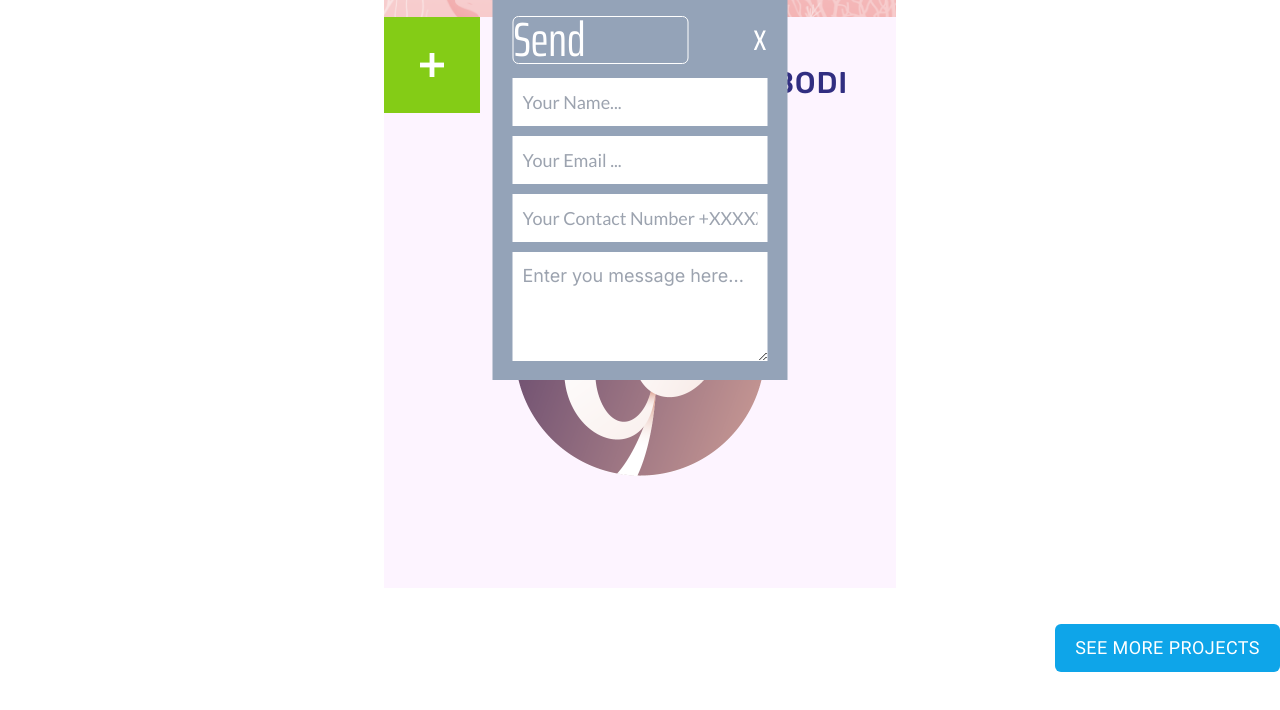
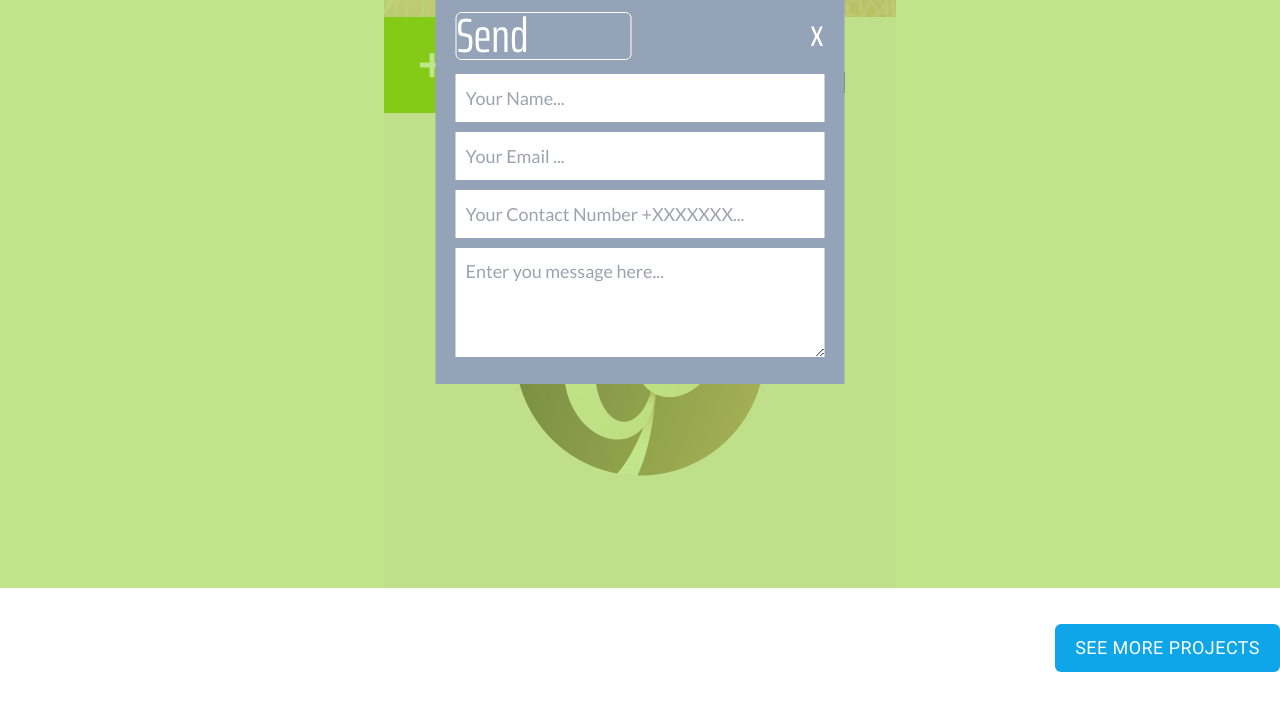
Before and after one commit to AlinaChumachenko/pozitiff_test, a Next.js app: page / in a window 1280 px wide. Both pictures are taken after a click on the button "SEE MORE PROJECTS". Shown: the part 1745-2455 px from the top of the page. Built offline with nearby package versions, Linux system fonts and the light colour scheme.

Commit message:
overlay_bg

```diff
--- a/src/app/globals.css
+++ b/src/app/globals.css
@@ -36,14 +36,6 @@
     src: url("../../public/fonts/lato-v24-latin-regular.woff2") format("woff2");
   }
 
-  @font-face {
-    font-display: swap;
-    font-family: "Roboto";
-    font-style: normal;
-    font-weight: 500;
-    src: url("../../public/fonts/roboto-v30-cyrillic-500.woff2") format("woff2");
-  }
-
   *,
   *::after,
   *::before {
@@ -59,15 +51,14 @@
     font-size: 18px;
     font-weight: 400;
   }
+  body:has(div.modal-open) {
+    overflow: hidden;
+  }
 
-  h2 {
+  h2,
+  h3 {
     font-family: "Rubik", sans-serif;
     font-weight: 500;
-  }
-
-  h3 {
-    font-family: "Rubik", sans-serif;
-    font-weight: 400;
   }
 
   ul li {
--- a/src/components/UserForm/UserForm.js
+++ b/src/components/UserForm/UserForm.js
@@ -7,8 +7,14 @@ export const UserForm = ({ isOpen, closeModal }) => {
     preventDefault();
   };
   return (
+    <div>
       <div
-      className="fixed top-1/2 left-1/2 transform -translate-x-1/2 -translate-y-1/2 z-50 max-w-[409px] h-96 p-5 mx-auto flex flex-col justify-center items-center bg-slate-400"
+        className={`fixed top-0 left-0 w-full h-full bg-lime-500 bg-opacity-50 ${
+          isOpen ? "block" : "hidden"
+        }`}
+      >
+        <div
+          className="fixed top-1/2 left-1/2 transform -translate-x-1/2 -translate-y-1/2 z-50 w-full max-w-[409px] bg-slate-400 p-5"
           style={{ display: isOpen ? "block" : "none" }}
         >
           <div className="flex justify-between">
@@ -18,7 +24,7 @@ export const UserForm = ({ isOpen, closeModal }) => {
           <form onSubmit={handleSubmit} className="flex flex-col gap-2.5 mt-1">
             <label>
               <input
-            className="w-full h-12 p-2.5 font-['lato'] focus:outline focus:outline-offset-2 focus:outline-white"
+                className="w-full h-12 p-2.5 font-['lato']"
                 type="text"
                 name="name"
                 placeholder="Your Name..."
@@ -29,7 +35,7 @@ export const UserForm = ({ isOpen, closeModal }) => {
             </label>
             <label>
               <input
-            className="w-full h-12 p-2.5 font-['lato'] focus:outline focus:outline-offset-2 focus:outline-white"
+                className="w-full h-12 p-2.5 font-['lato']"
                 type="email"
                 name="email"
                 placeholder="Your Email ..."
@@ -39,7 +45,7 @@ export const UserForm = ({ isOpen, closeModal }) => {
             </label>
             <label>
               <input
-            className="w-full h-12 p-2.5 font-['lato'] focus:outline focus:outline-offset-2 focus:outline-white"
+                className="w-full h-12 p-2.5 font-['lato']"
                 type="tel"
                 name="tel"
                 placeholder="Your Contact Number +XXXXXXX..."
@@ -50,7 +56,7 @@ export const UserForm = ({ isOpen, closeModal }) => {
             </label>
             <label>
               <textarea
-            className="w-full h-[109px] p-2.5 font-['lato']focus:outline focus:outline-offset-2 focus:outline-white"
+                className="w-full h-[109px] p-2.5 font-['lato']"
                 name="message"
                 rows="8"
                 placeholder="Enter you message here..."
@@ -58,5 +64,7 @@ export const UserForm = ({ isOpen, closeModal }) => {
             </label>
           </form>
         </div>
+      </div>
+    </div>
   );
 };
```
Also changed, not shown: public/fonts/roboto-v30-cyrillic-700.woff2 (deleted). Lines whose indentation alone changed are shown as unchanged.
